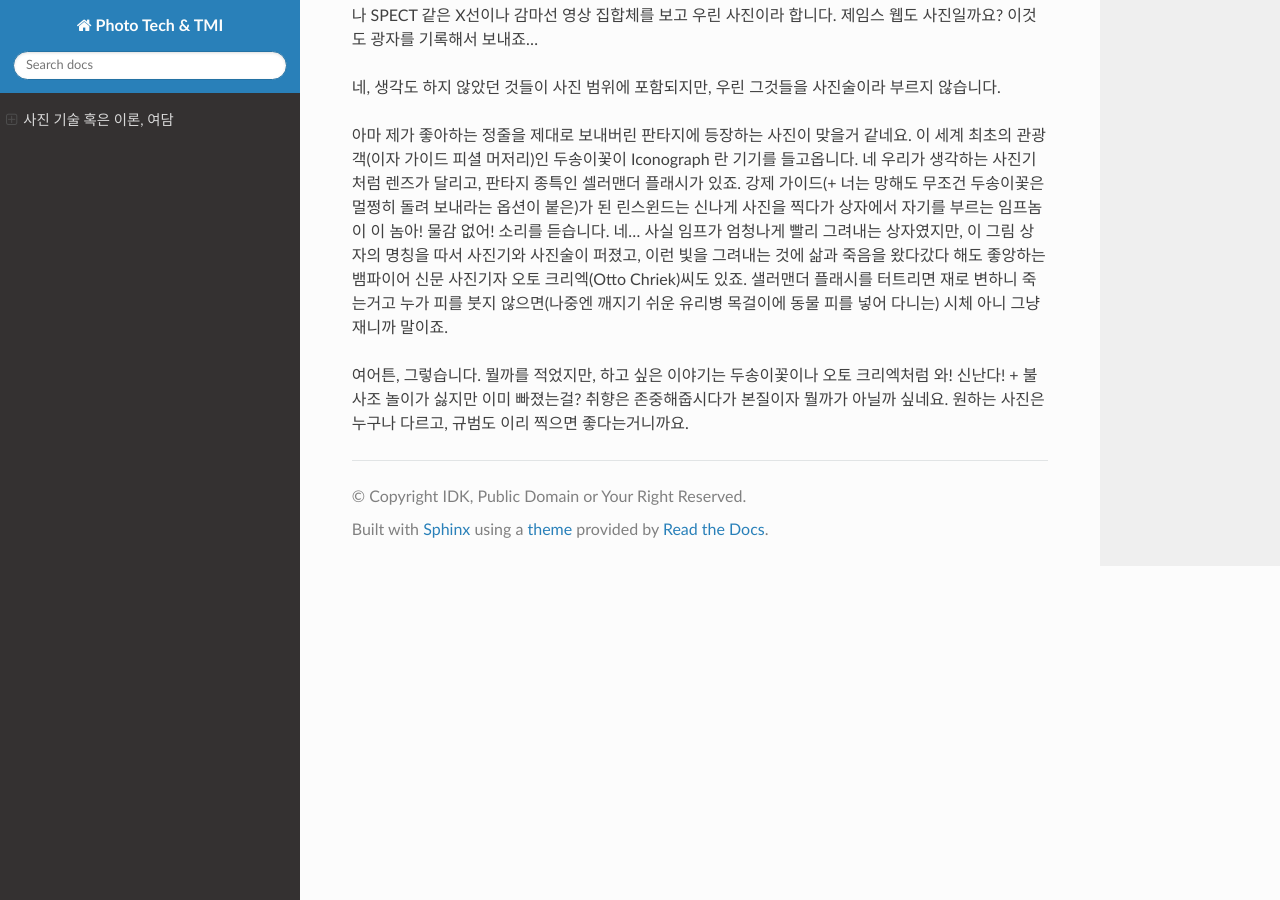
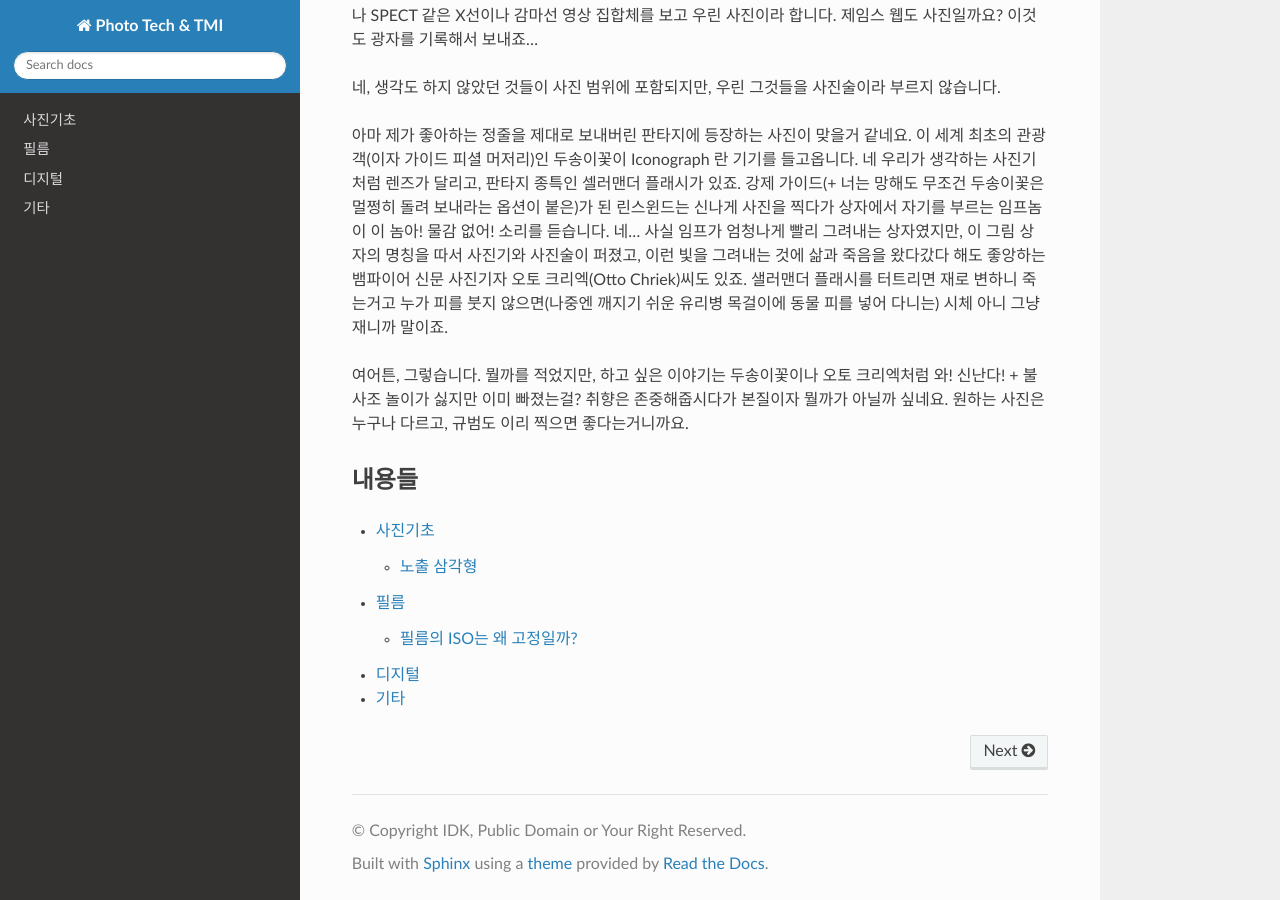
Before and after one commit to readingsnail/readthedocs-photo, a Sphinx documentation site: the page built from docs/source/index.rst, in a window 1280 px wide and 900 px high, scrolled down 535 px. Built offline with Sphinx 7.4.7 and the Read the Docs theme 3.1.0, drawn with Linux system fonts in a browser that asks for light colours.

Commit message:
revive contents

```diff
--- a/docs/source/index.rst
+++ b/docs/source/index.rst
@@ -18,3 +18,14 @@
 아마 제가 좋아하는 정줄을 제대로 보내버린 판타지에 등장하는 사진이 맞을거 같네요. 이 세계 최초의 관광객(이자 가이드 피셜 머저리)인 두송이꽃이 Iconograph 란 기기를 들고옵니다. 네 우리가 생각하는 사진기처럼 렌즈가 달리고, 판타지 종특인 셀러맨더 플래시가 있죠. 강제 가이드(+ 너는 망해도 무조건 두송이꽃은 멀쩡히 돌려 보내라는 옵션이 붙은)가 된 린스윈드는 신나게 사진을 찍다가 상자에서 자기를 부르는 임프놈이 이 놈아! 물감 없어! 소리를 듣습니다. 네... 사실 임프가 엄청나게 빨리 그려내는 상자였지만, 이 그림 상자의 명칭을 따서 사진기와 사진술이 퍼졌고, 이런 빛을 그려내는 것에 삶과 죽음을 왔다갔다 해도 좋앙하는 뱀파이어 신문 사진기자 오토 크리엑(Otto Chriek)씨도 있죠. 샐러맨더 플래시를 터트리면 재로 변하니 죽는거고 누가 피를 붓지 않으면(나중엔 깨지기 쉬운 유리병 목걸이에 동물 피를 넣어 다니는) 시체 아니 그냥 재니까 말이죠.
 
 여어튼, 그렇습니다. 뭘까를 적었지만, 하고 싶은 이야기는 두송이꽃이나 오토 크리엑처럼 와! 신난다! + 불사조 놀이가 싫지만 이미 빠졌는걸? 취향은 존중해줍시다가 본질이자 뭘까가 아닐까 싶네요. 원하는 사진은 누구나 다르고, 규범도 이리 찍으면 좋다는거니까요.
+
+
+내용들
+--------
+.. toctree::
+   :maxdepth: 2
+
+   사진기초
+   필름
+   디지털
+   기타
```
